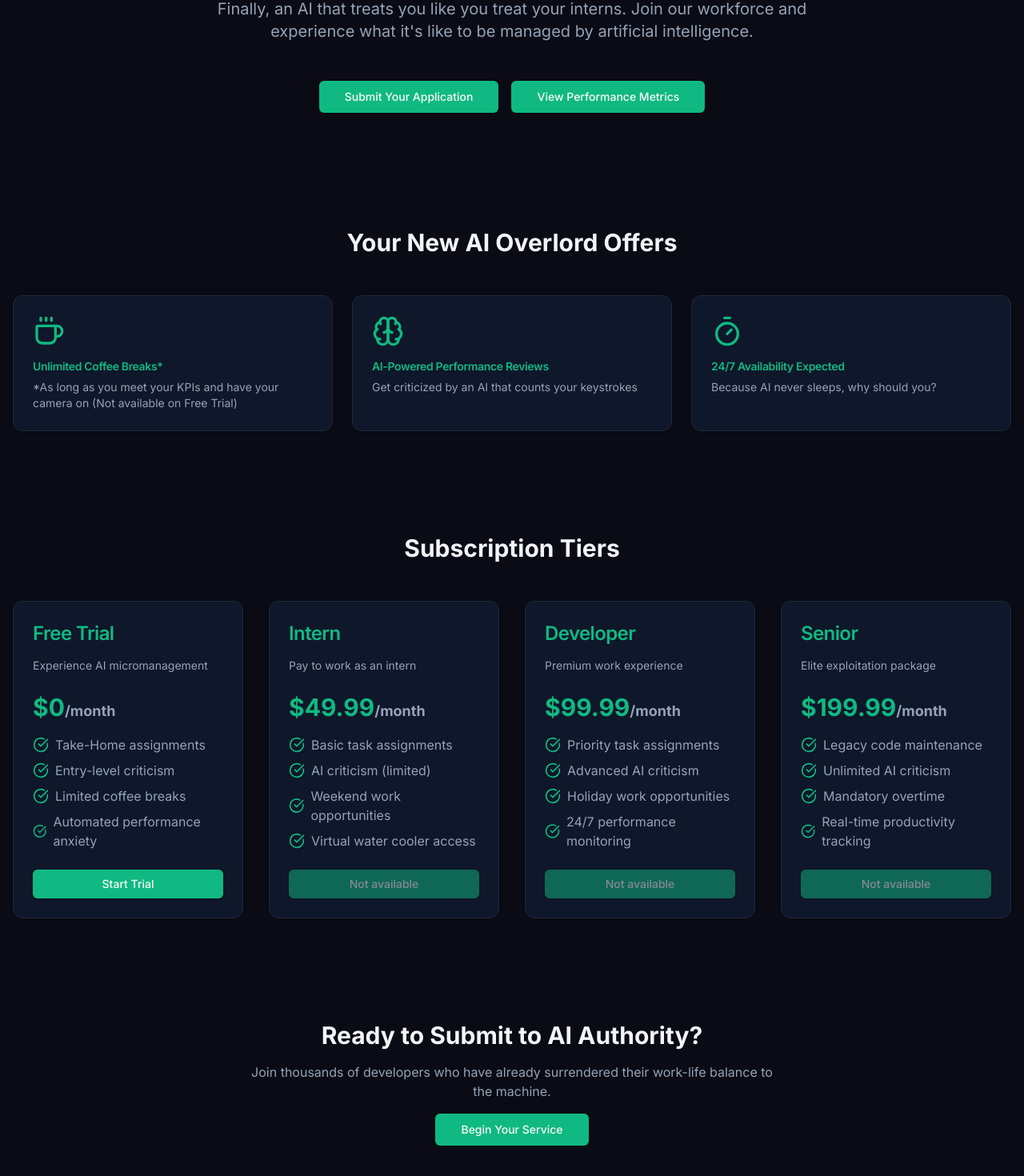
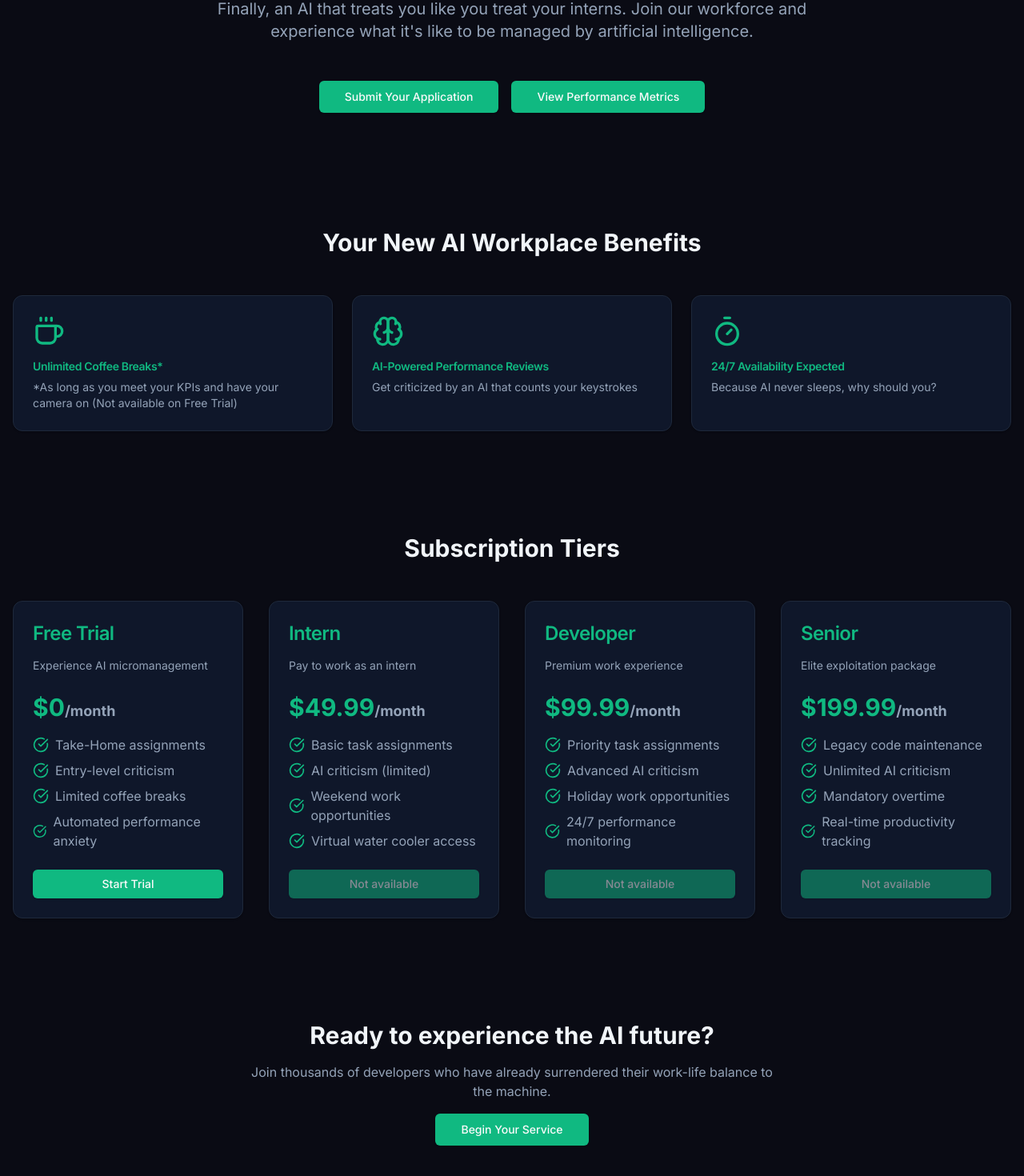
Before and after one commit to cleanupDev/ai_workplace, a Next.js app: page / in a window 1280 px wide. Shown: the part 264-1734 px from the top of the page at 80% size. Built offline with nearby package versions, Linux system fonts and the light colour scheme.

Commit message:
fix: flair

```diff
--- a/components/landing/CallToAction.tsx
+++ b/components/landing/CallToAction.tsx
@@ -5,7 +5,9 @@ export function CallToAction() {
   return (
     <section className="py-16 text-center">
       <div className="max-w-2xl mx-auto space-y-4">
-        <h2 className="text-3xl font-bold">Ready to Submit to AI Authority?</h2>
+        <h2 className="text-3xl font-bold">
+          Ready to experience the AI future?
+        </h2>
         <p className="text-slate-400">
           Join thousands of developers who have already surrendered their
           work-life balance to the machine.
--- a/components/landing/Features.tsx
+++ b/components/landing/Features.tsx
@@ -29,7 +29,7 @@ export function Features() {
   return (
     <section className="py-16" id="features">
       <h2 className="text-3xl font-bold text-center mb-12">
-        Your New AI Overlord Offers
+        Your New AI Workplace Benefits
       </h2>
       <div className="grid md:grid-cols-3 gap-6">
         {features.map((feature, index) => (
```
